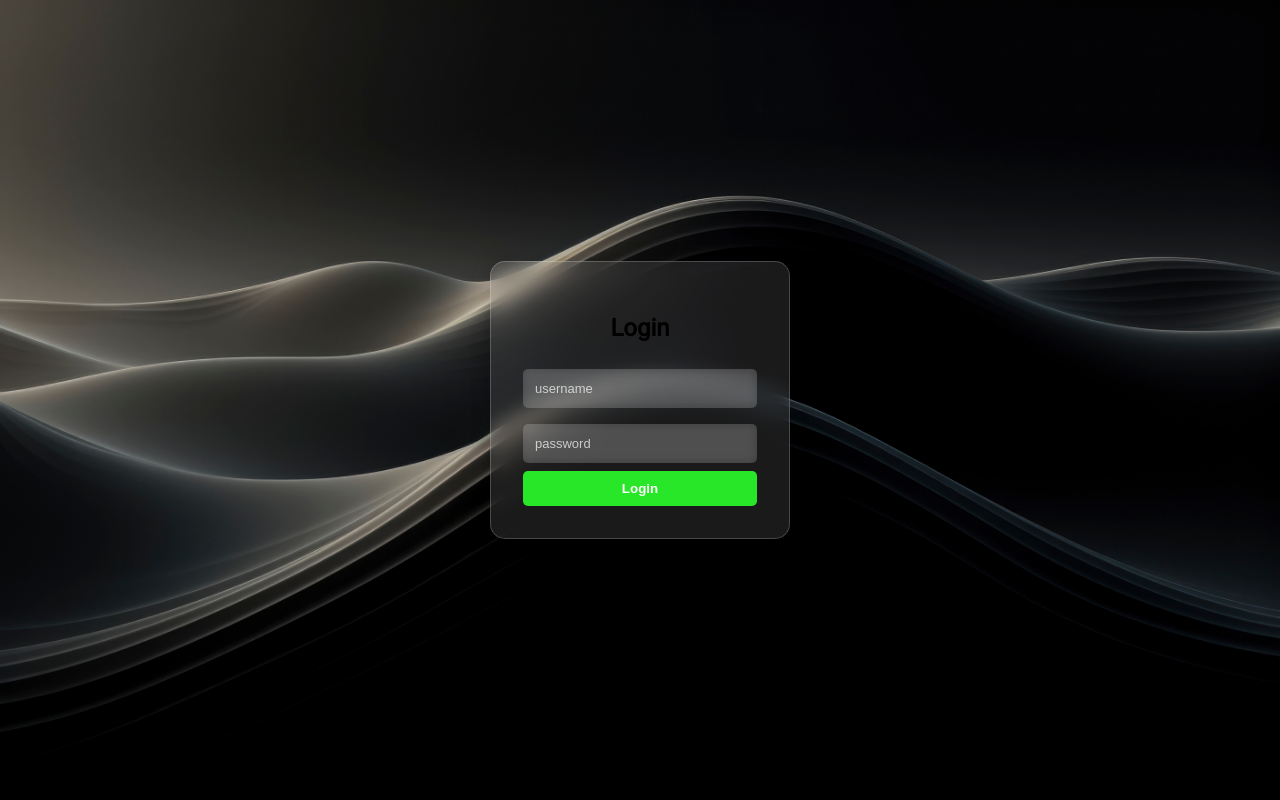
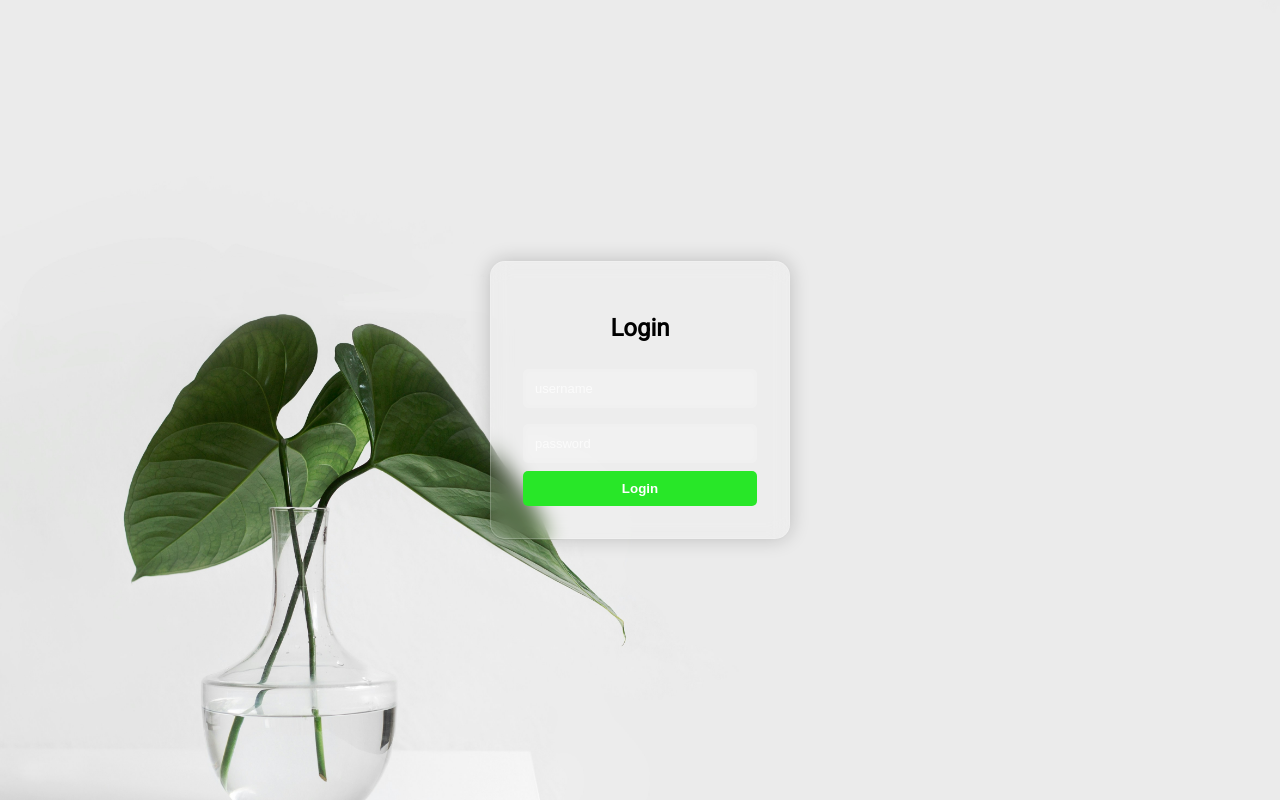
Before and after one commit to wuserweb/flask-location-app, a Flask app: page / in a window 1280 px wide. Run offline with Flask 3, Linux system fonts and the light colour scheme.

Commit message:
Update stylee.css

```diff
--- a/static/stylee.css
+++ b/static/stylee.css
@@ -1,7 +1,7 @@
 body {
     margin: 0;
     padding: 0;
-    background-image: url("/static/3d-rendering-abstract-black-white-waves.jpg");
+    background-image: url("/static/sarah-dorweiler-x2Tmfd1-SgA-unsplash.jpg");
     background-size: cover;
     font-family: 'Roboto' , sans-serif;
     height: 100vh;
```
